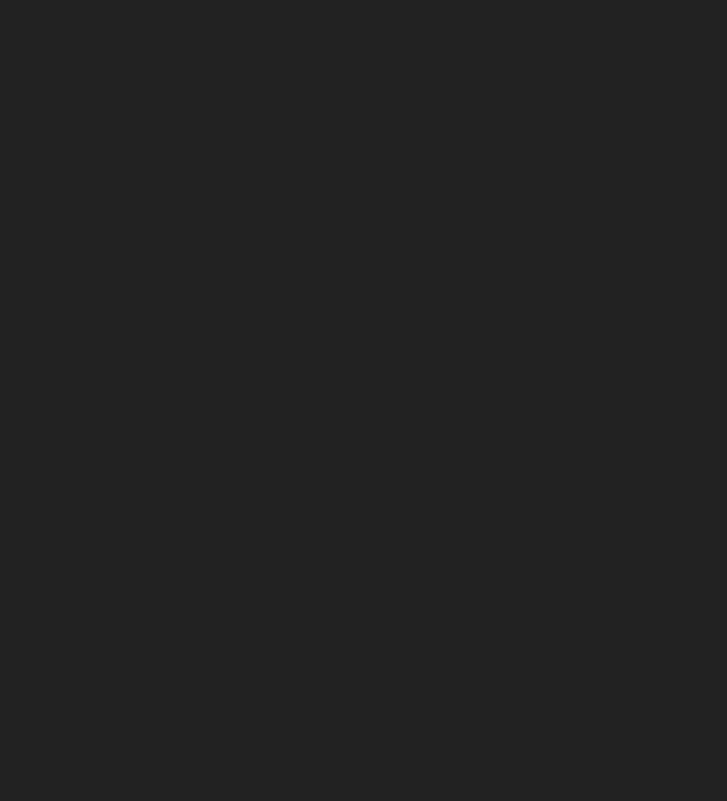
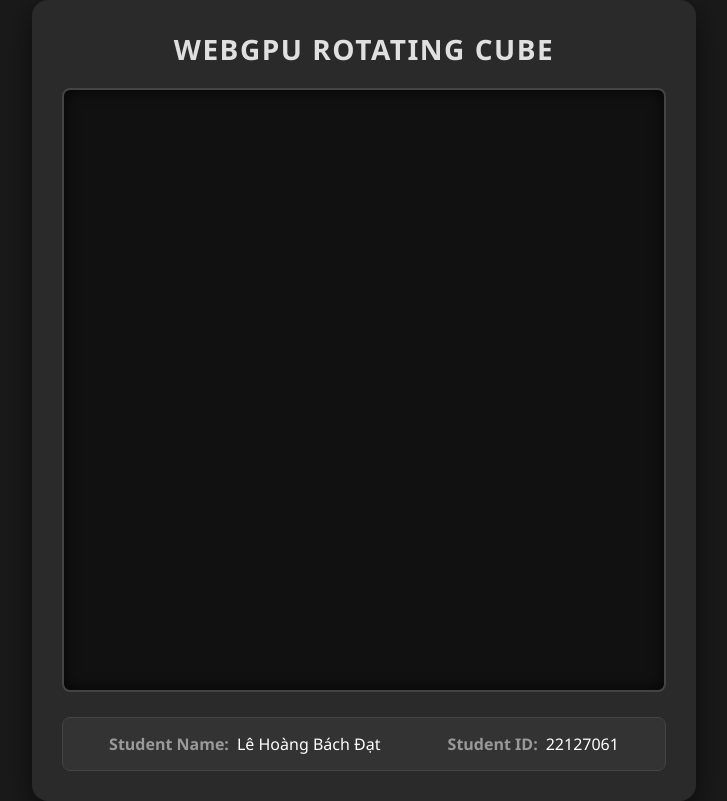
Before and after one commit to mahesvara7061/webgpu_screensaver_cube, a plain HTML site: page index.html in a window 1280 px wide. Shown: the whole page, without its empty margins (276-1003 px from the left). Drawn offline with Linux system fonts and the light colour scheme.

Commit message:
Add files via upload

```diff
--- a/index.html
+++ b/index.html
@@ -7,25 +7,104 @@
 	<style>
 		:root {
 			color-scheme: light dark;
+			font-family: 'Segoe UI', Tahoma, Geneva, Verdana, sans-serif;
 		}
+
 		html, body {
 			margin: 0;
 			height: 100%;
 			display: flex;
-			place-content: center center;
-			background: #222;
+			align-items: center;
+			justify-content: center;
+			background: #1a1a1a; /* Nền ngoài cùng tối hơn một chút */
+			color: #ffffff;
 		}
+
+		/* Khung chứa toàn bộ nội dung để UI gọn gàng hơn */
+		.app-container {
+			background: #2a2a2a;
+			padding: 30px;
+			border-radius: 16px;
+			box-shadow: 0 10px 30px rgba(0, 0, 0, 0.6);
+			display: flex;
+			flex-direction: column;
+			align-items: center;
+			max-width: 90vw;
+		}
+
+		/* Tên Website */
+		.web-title {
+			margin-top: 0;
+			margin-bottom: 20px;
+			font-size: 28px;
+			font-weight: 600;
+			letter-spacing: 1.5px;
+			color: #e0e0e0;
+			text-transform: uppercase;
+		}
+
+		/* Khung hiển thị WebGPU */
 		canvas {
 			width: 600px;
 			height: 600px;
 			max-width: 100%;
 			display: block;
-			background: #222;
+			background: #111;
+			border: 2px solid #444; /* Viền canvas */
+			border-radius: 8px; /* Bo góc nhẹ cho canvas */
+			box-shadow: inset 0 0 15px rgba(0, 0, 0, 0.8);
+		}
+
+		/* Tab thông tin sinh viên ở dưới */
+		.student-info-tab {
+			margin-top: 25px;
+			padding: 15px 20px;
+			background: #333;
+			border: 1px solid #444;
+			border-radius: 8px;
+			width: 100%;
+			box-sizing: border-box;
+			display: flex;
+			justify-content: space-around;
+			flex-wrap: wrap;
+			gap: 15px;
+		}
+
+		.info-item {
+			display: flex;
+			gap: 8px;
+			font-size: 16px;
+		}
+
+		.info-label {
+			font-weight: 600;
+			color: #999;
+		}
+
+		.info-value {
+			font-weight: 400;
+			color: #fff;
 		}
 	</style>
 </head>
 <body>
-	<canvas></canvas>
+	<div class="app-container">
+		<h1 class="web-title">WebGPU Rotating Cube</h1>
+
+		<canvas></canvas>
+
+		<div class="student-info-tab">
+			<div class="info-item">
+				<span class="info-label">Student Name:</span>
+				<span class="info-value">Lê Hoàng Bách Đạt</span>
+			</div>
+			<div class="info-item">
+				<span class="info-label">Student ID:</span>
+				<span class="info-value">22127061</span>
+			</div>
+		</div>
+	</div>
+
 	<script type="module" src="main.js"></script>
 </body>
 </html>
```
